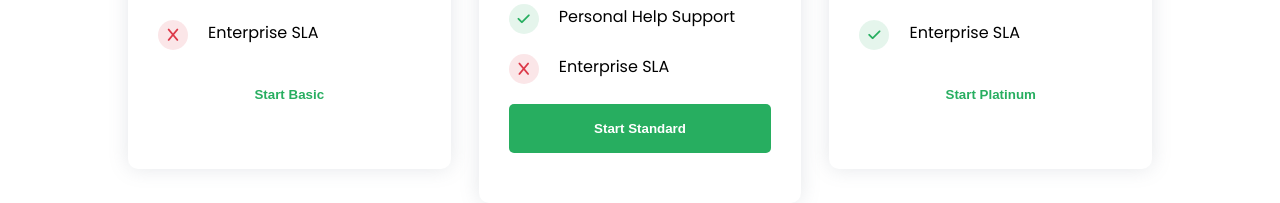
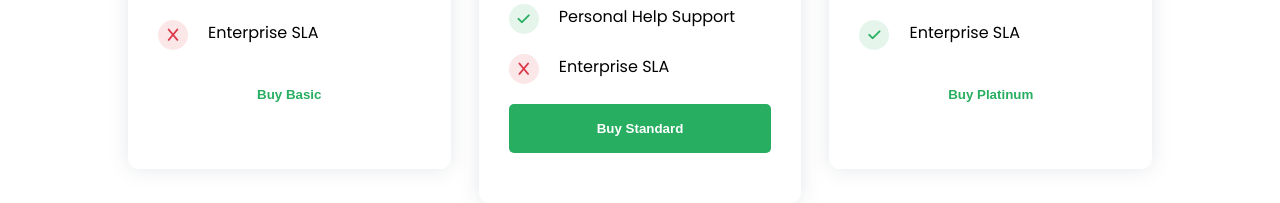
Before and after one commit to Koima-Sam/Real-Estate-Website, a React (Create React App) app: page / in a window 1280 px wide. Shown: the part 5821-6024 px from the top of the page. Built offline with nearby package versions, Linux system fonts and the light colour scheme.

Commit message:
edit labels

```diff
--- a/src/components/home/price/PriceCard.jsx
+++ b/src/components/home/price/PriceCard.jsx
@@ -39,7 +39,7 @@ const PriceCard = () => {
                 color: item.plan === "Standard" ? "#fff" : "#27ae60",
               }}
             >
-              Start {item.plan}
+              Buy {item.plan}
             </button>
             </div>
           );
```
